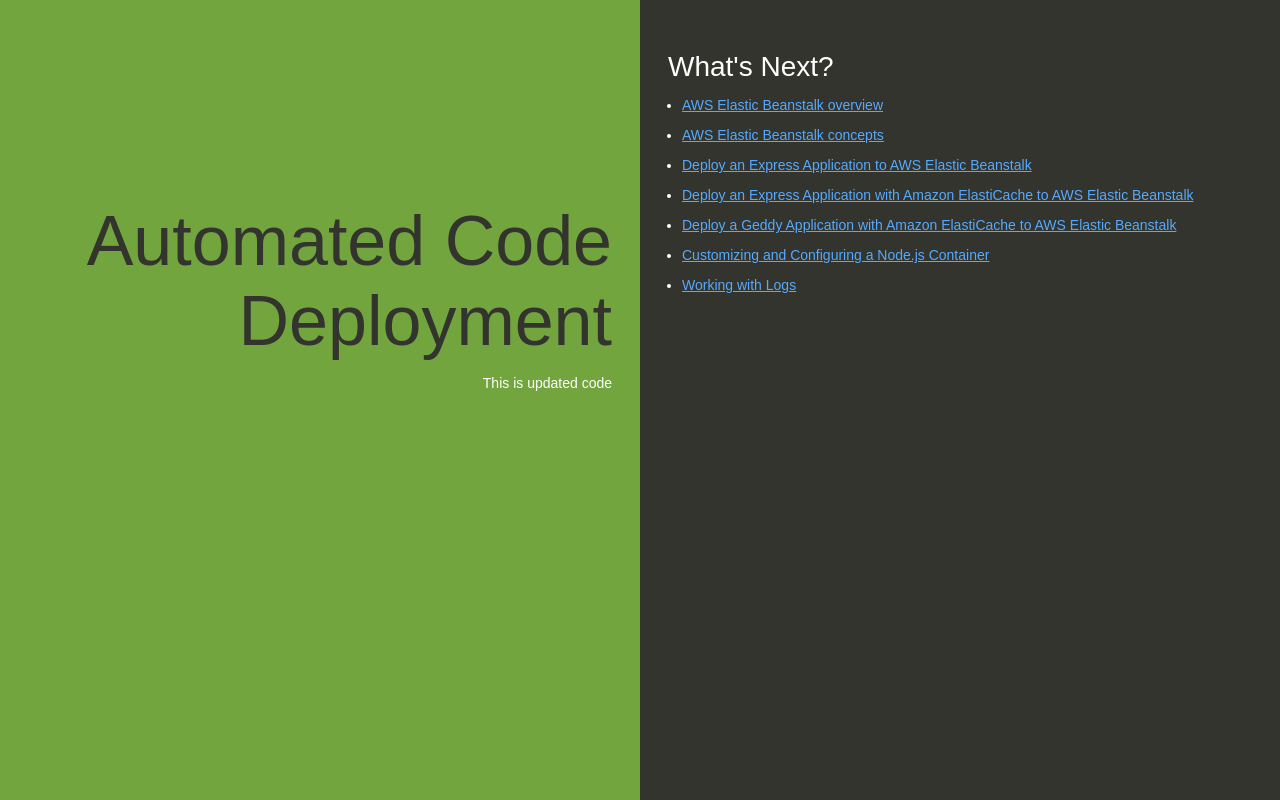
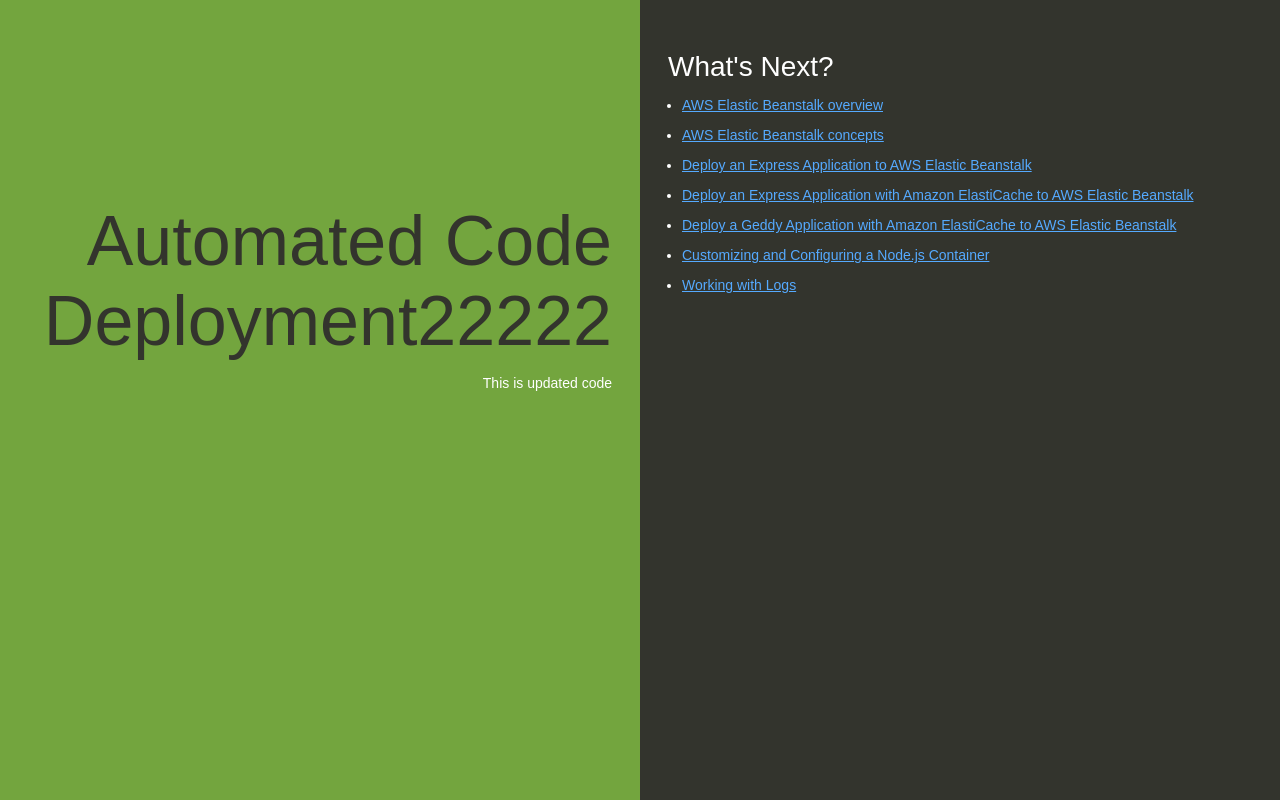
Before and after one commit to AJAYPANA/Ajdemorepository, a website: page index.html in a window 1280 px wide. Drawn offline with Linux system fonts and the light colour scheme.

Commit message:
Add files via upload
only index.html

```diff
--- a/index.html
+++ b/index.html
@@ -74,7 +74,7 @@
   </head>
   <body>
     <div class="textColumn">
-      <h1>Automated Code Deployment</h1>
+      <h1>Automated Code Deployment22222</h1>
       <p>This is updated code</p>
     </div>
     <div class="linksColumn">
```
